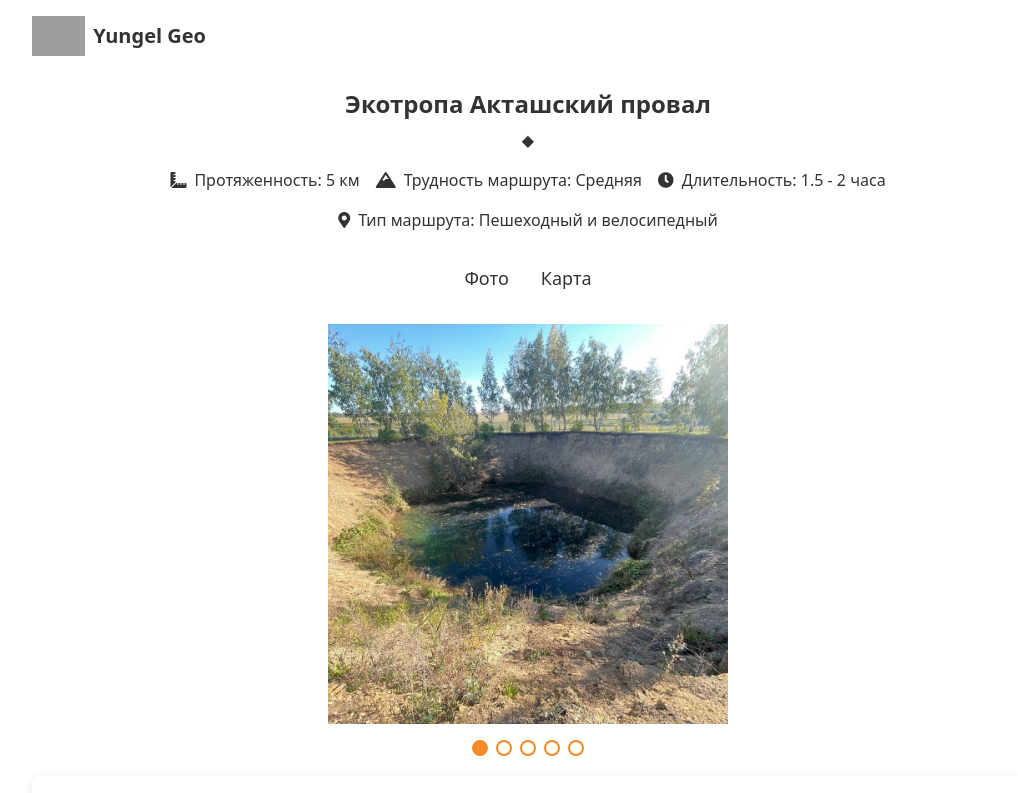
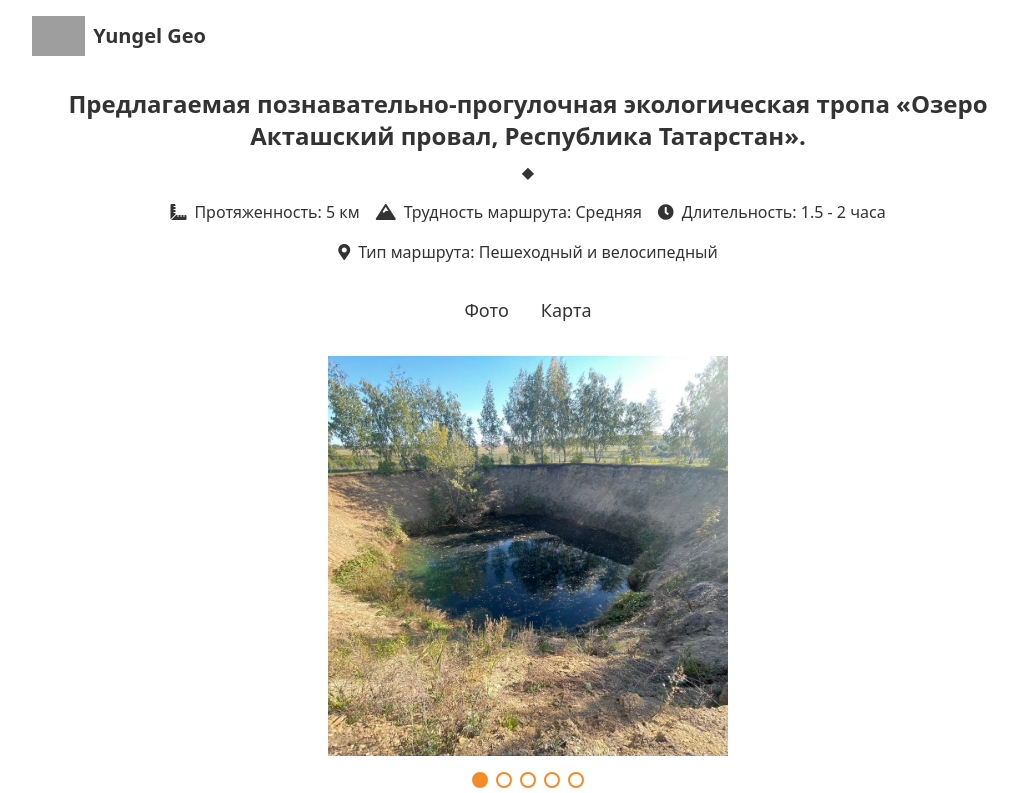
Before and after one commit to ArtyomMedved/Yungel-geo, a website: page Actshski-proval.html in a window 1280 px wide. Shown: the top 793 px of the page, without its empty margins (112-1130 px from the left). Drawn offline with nearby package versions, Linux system fonts and the light colour scheme; grey boxes are pictures that could not be loaded.

Commit message:
update 3

```diff
--- a/Actshski-proval.html
+++ b/Actshski-proval.html
@@ -160,7 +160,7 @@
 
       <!-- Title Section -->
       <div class="text-center mt-8">
-        <h1 class="text-2xl font-bold">Экотропа Акташский провал</h1>
+        <h1 class="text-2xl font-bold">Предлагаемая познавательно-прогулочная экологическая тропа «Озеро Акташский провал, Республика Татарстан».</h1>
         <div class="flex justify-center items-center mt-2">
           <span class="mx-2">◆</span>
         </div>
```
Also changed, not shown: index.html (+1 -1 lines).
